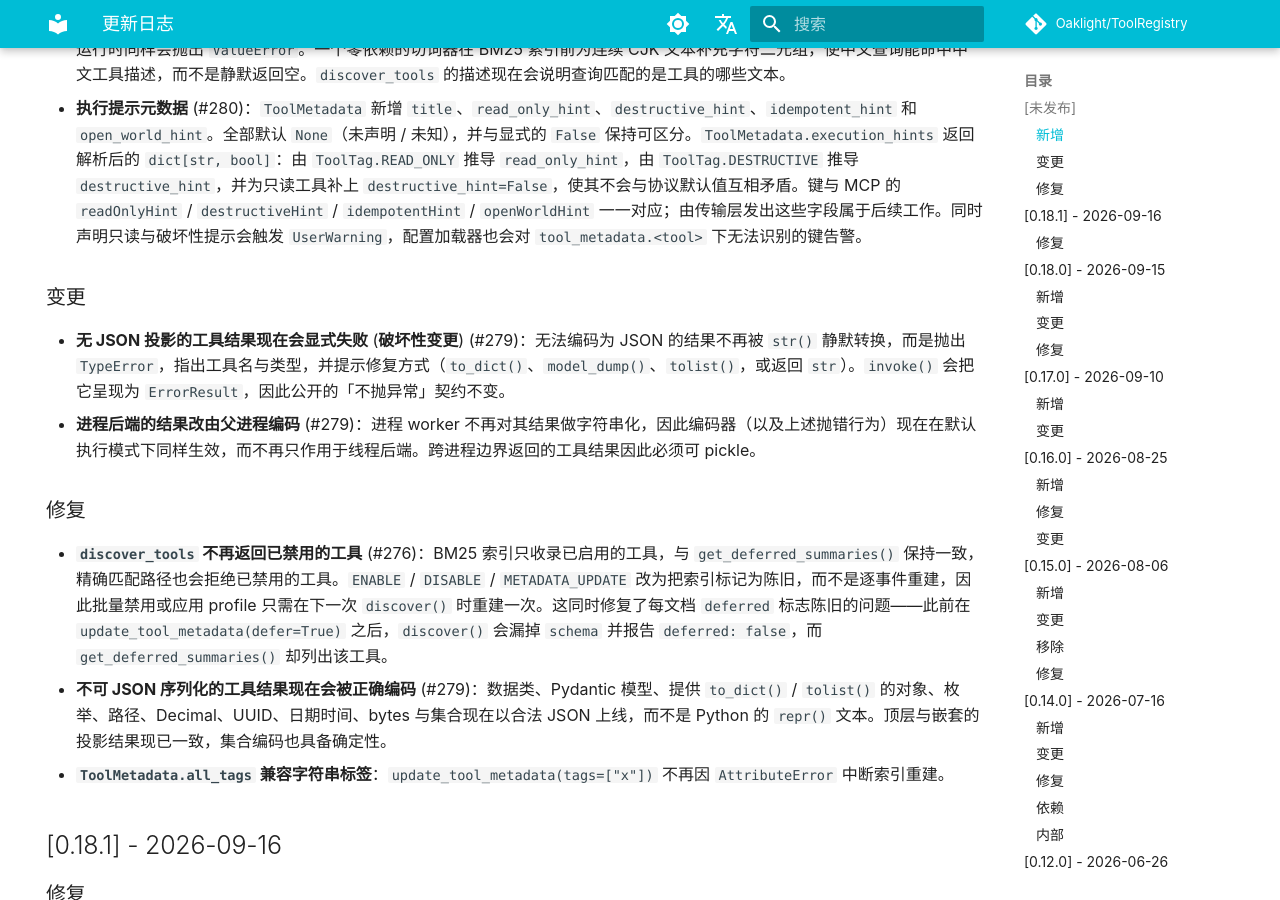
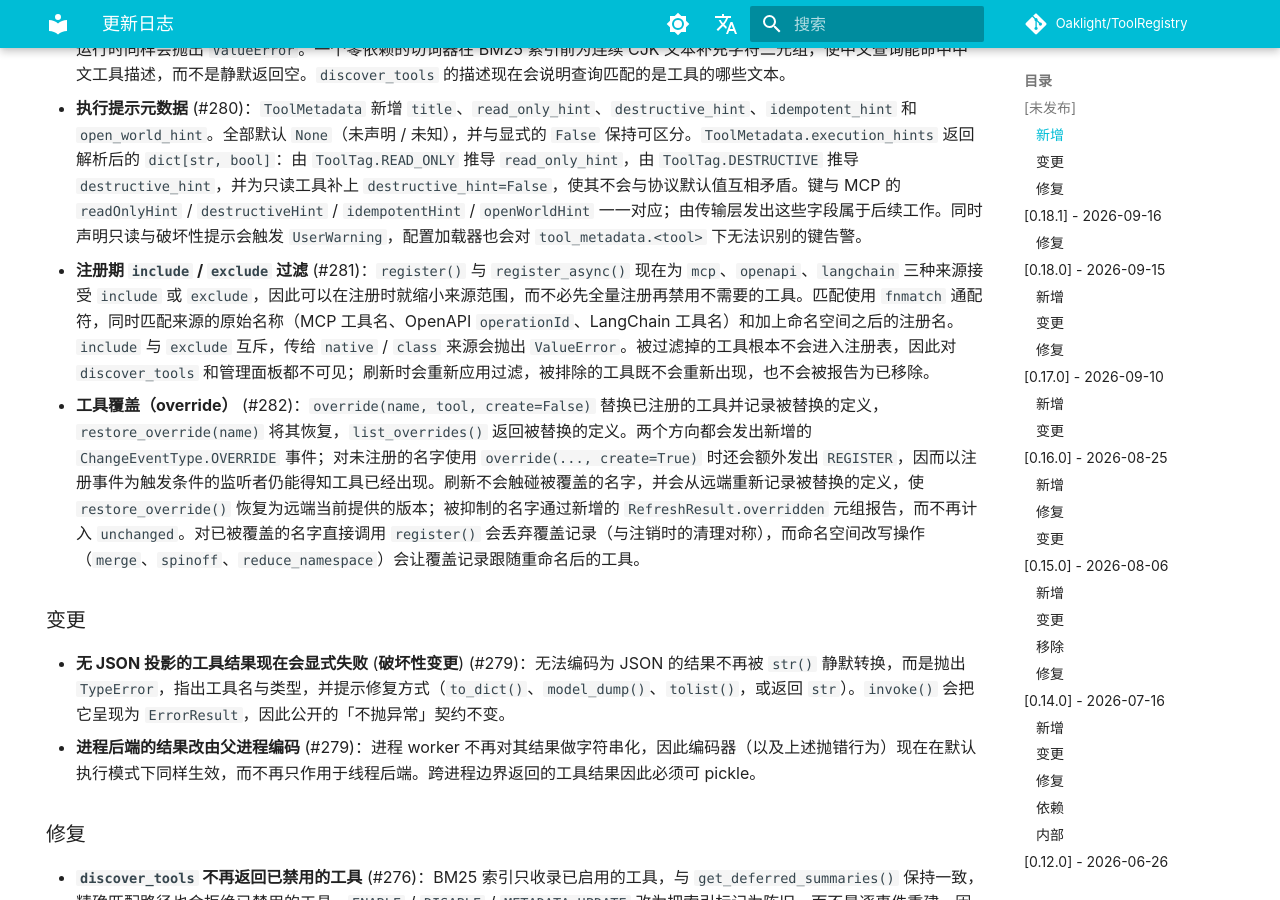
Before and after one commit to Oaklight/ToolRegistry, an MkDocs documentation site: the page built from docs/changelog.md, in a window 1280 px wide and 900 px high, scrolled down 531 px. Built offline with MkDocs 1.6.1 and Material for MkDocs 9.7.7, drawn with Linux system fonts in a browser that asks for light colours; some web fonts are replaced; comment, search, counter and statistics services are not loaded.

Commit message:
docs: 补充 #281、#282 的更新日志（工具覆盖与注册期过滤）

```diff
--- a/docs/changelog.md
+++ b/docs/changelog.md
@@ -21,6 +21,8 @@ hide:
 - **`call_deferred` 兼容客户端改写过的工具名** (#277)：解析 `_target_tool` 时把 `/` 和 `-` 折叠为 `_` 并忽略大小写，因此被 MCP 客户端改写过的名字（`weather_get_current`）也能命中注册名（`weather-get-current`）。精确的注册拼写优先于归一化匹配，所以归一化后相撞的两个名字仍各自派发到自己。未命中时错误信息会列出最接近的注册名（`Did you mean: datetime-now?`），让模型一次就能自我纠正。
 - **`discover_tools` 输入校验与中文检索** (#278)：`query` 现在带 `minLength: 1` 和非空白的 `pattern`，`top_k` 带 `minimum: 1`；运行时同样会抛出 `ValueError`。一个零依赖的切词器在 BM25 索引前为连续 CJK 文本补充字符二元组，使中文查询能命中中文工具描述，而不是静默返回空。`discover_tools` 的描述现在会说明查询匹配的是工具的哪些文本。
 - **执行提示元数据** (#280)：`ToolMetadata` 新增 `title`、`read_only_hint`、`destructive_hint`、`idempotent_hint` 和 `open_world_hint`。全部默认 `None`（未声明 / 未知），并与显式的 `False` 保持可区分。`ToolMetadata.execution_hints` 返回解析后的 `dict[str, bool]`：由 `ToolTag.READ_ONLY` 推导 `read_only_hint`，由 `ToolTag.DESTRUCTIVE` 推导 `destructive_hint`，并为只读工具补上 `destructive_hint=False`，使其不会与协议默认值互相矛盾。键与 MCP 的 `readOnlyHint` / `destructiveHint` / `idempotentHint` / `openWorldHint` 一一对应；由传输层发出这些字段属于后续工作。同时声明只读与破坏性提示会触发 `UserWarning`，配置加载器也会对 `tool_metadata.<tool>` 下无法识别的键告警。
+- **注册期 `include` / `exclude` 过滤** (#281)：`register()` 与 `register_async()` 现在为 `mcp`、`openapi`、`langchain` 三种来源接受 `include` 或 `exclude`，因此可以在注册时就缩小来源范围，而不必先全量注册再禁用不需要的工具。匹配使用 `fnmatch` 通配符，同时匹配来源的原始名称（MCP 工具名、OpenAPI `operationId`、LangChain 工具名）和加上命名空间之后的注册名。`include` 与 `exclude` 互斥，传给 `native` / `class` 来源会抛出 `ValueError`。被过滤掉的工具根本不会进入注册表，因此对 `discover_tools` 和管理面板都不可见；刷新时会重新应用过滤，被排除的工具既不会重新出现，也不会被报告为已移除。
+- **工具覆盖（override）** (#282)：`override(name, tool, create=False)` 替换已注册的工具并记录被替换的定义，`restore_override(name)` 将其恢复，`list_overrides()` 返回被替换的定义。两个方向都会发出新增的 `ChangeEventType.OVERRIDE` 事件；对未注册的名字使用 `override(..., create=True)` 时还会额外发出 `REGISTER`，因而以注册事件为触发条件的监听者仍能得知工具已经出现。刷新不会触碰被覆盖的名字，并会从远端重新记录被替换的定义，使 `restore_override()` 恢复为远端当前提供的版本；被抑制的名字通过新增的 `RefreshResult.overridden` 元组报告，而不再计入 `unchanged`。对已被覆盖的名字直接调用 `register()` 会丢弃覆盖记录（与注销时的清理对称），而命名空间改写操作（`merge`、`spinoff`、`reduce_namespace`）会让覆盖记录跟随重命名后的工具。
 
 ### 变更
 
```
